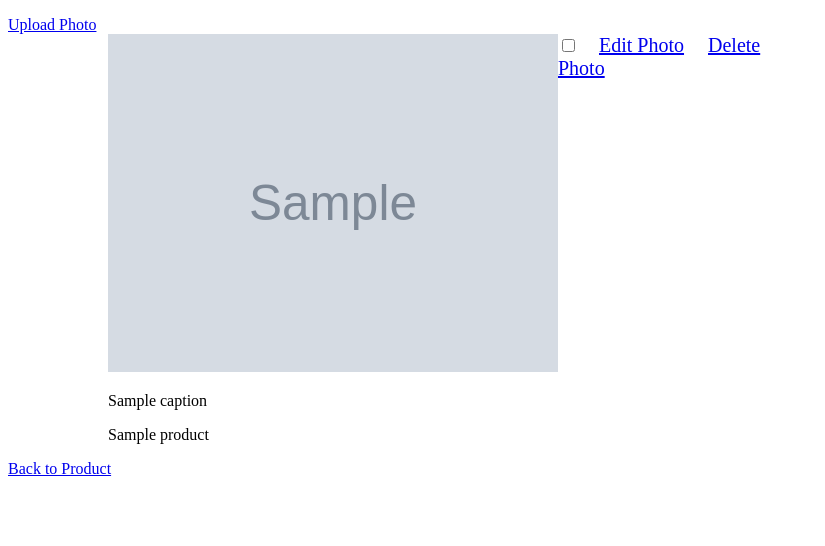
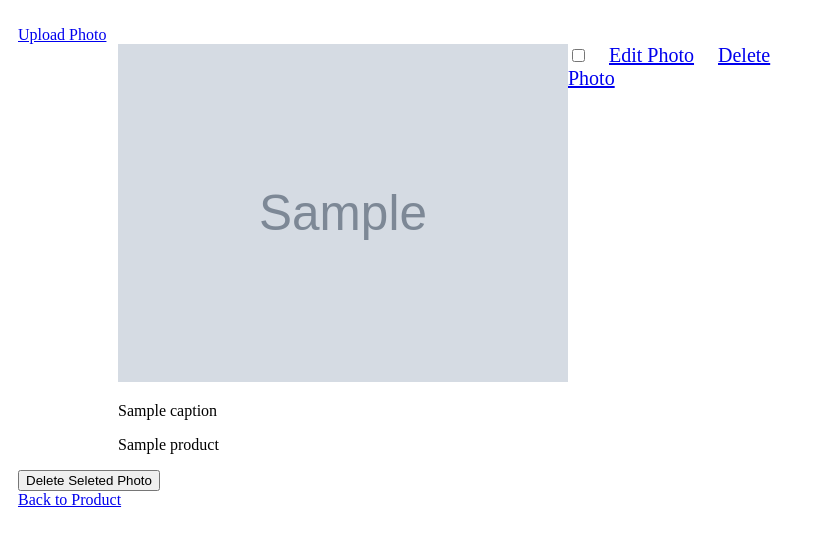
Before and after one commit to tingmon/shopify-backend, a Django app: template templates/images/photo_list.html in a window 1280 px wide. Shown: the part 78-624 px from the top of the page, without its empty margins (0-825 px from the left). Run offline with Django 3.2, Linux system fonts and the light colour scheme; the template is opened without the code that fills it: most values are stand-ins (such as "Sample title", 1, 10 or a date in 2020); grey boxes marked "Sample" are stand-in pictures; some libraries are stand-ins or nearby versions.

Commit message:
single image CRUD done

```diff
--- a/images/forms.py
+++ b/images/forms.py
@@ -7,6 +7,10 @@ class SearchForm(forms.Form):
     min_price = forms.IntegerField(required=False, min_value=1)
     max_price = forms.IntegerField(required=False, min_value=1)
     in_stock = forms.BooleanField(required=False)
+
+
+class PhotoDeleteForm(forms.Form):
+    delete = forms.BooleanField(required=False)
 
 
 class PhotoAddForm(forms.ModelForm):
--- a/images/urls.py
+++ b/images/urls.py
@@ -7,6 +7,10 @@ urlpatterns = [
     path("<int:pk>", image_views.ProductDetailView.as_view(), name="detail"),
     path("<int:pk>/edit", image_views.ProductEditView.as_view(), name="edit"),
     path("<int:pk>/photos", image_views.ProductPhotoView.as_view(), name="photos"),
+    # mutiple delete test
+    path("<int:pk>/photos/selected-delete",
+         image_views.delete_selected_photo, name="selected-delete"),
+    # mutiple delete test
     path("<int:pk>/photos/add",
          image_views.PhotoAddView.as_view(), name="add-photo"),
     path(
--- a/templates/base.html
+++ b/templates/base.html
@@ -23,7 +23,7 @@
         {% include "partials/messages.html" %}
     </header>
 
-    <main>
+    <main style="padding:10px; margin:auto;">
         {% block content %}
         {% endblock %}
     </main>
--- a/templates/images/photo_list.html
+++ b/templates/images/photo_list.html
@@ -8,8 +8,8 @@
 {% endblock %}
 
 {% block content %}
-    <div>
-
+    <form>
+        {% comment %} {% csrf_token %} {% endcomment %}
         <div >
             <a href="{% url "images:add-photo" product.pk %}">Upload Photo</a>
         </div>
@@ -28,11 +28,14 @@
                 </div>
             </div>
         {% endfor %}
-
+        <div>
+            <input type="submit" value="Delete Seleted Photo"/>
+            {% comment %} <a href="{%url "images:selected-delete" product.pk %}">Delete selected photos</a> {% endcomment %}
+        </div>
 
         <div>
             <a href="{%url "images:edit" product.pk %}">Back to Product</a>
         </div>
-    </div>
+    </form>
 
 {% endblock %}
```
Also changed, not shown: images/views.py (+11 -0 lines), db.sqlite3.
